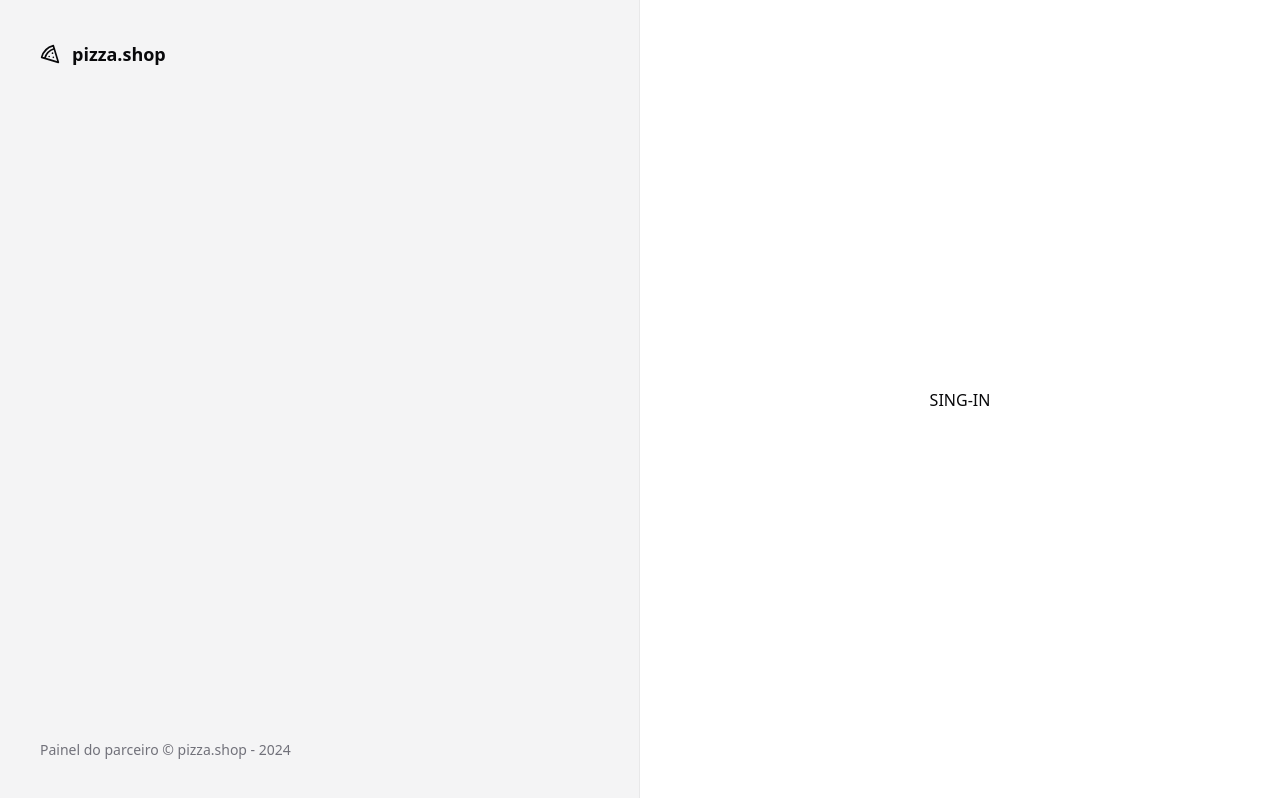
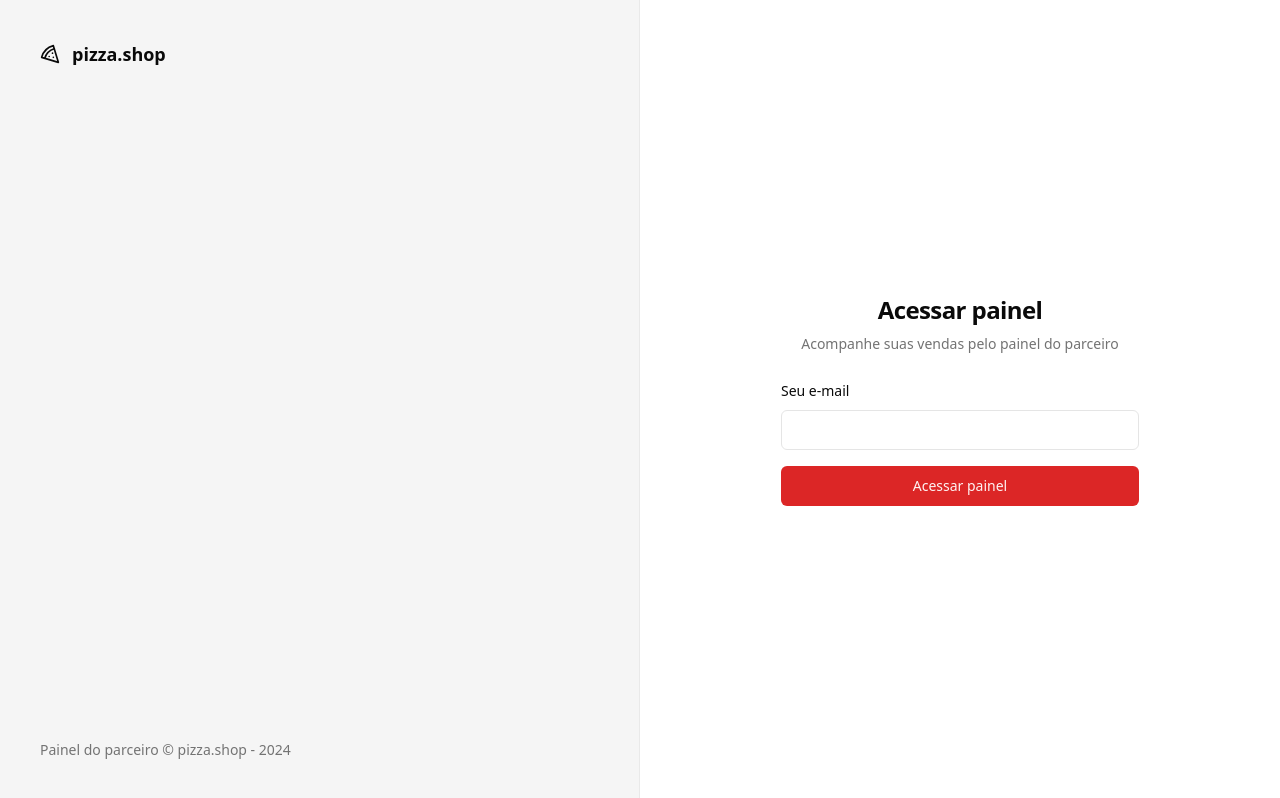
Before and after one commit to rosendo2015/Pizza-Shop, a React (Vite) app: page /sing-in in a window 1280 px wide. Built offline with nearby package versions, Linux system fonts and the light colour scheme.

Commit message:
form sign-in

```diff
--- a/package.json
+++ b/package.json
@@ -11,6 +11,7 @@
     "preview": "vite preview"
   },
   "dependencies": {
+    "@radix-ui/react-label": "^2.1.0",
     "@radix-ui/react-slot": "^1.1.0",
     "class-variance-authority": "^0.7.0",
     "clsx": "^2.1.1",
@@ -19,6 +20,7 @@
     "match-sorter": "^6.3.4",
     "react": "^18.3.1",
     "react-dom": "^18.3.1",
+    "react-helmet-async": "^2.0.5",
     "react-router-dom": "^6.24.0",
     "sort-by": "^1.2.0",
     "tailwind-merge": "^2.3.0",
--- /dev/null
+++ b/src/components/ui/input.tsx
@@ -0,0 +1,25 @@
+import * as React from 'react'
+
+import { cn } from '@/lib/utils'
+
+export interface InputProps
+  extends React.InputHTMLAttributes<HTMLInputElement> {}
+
+const Input = React.forwardRef<HTMLInputElement, InputProps>(
+  ({ className, type, ...props }, ref) => {
+    return (
+      <input
+        type={type}
+        className={cn(
+          'flex h-10 w-full rounded-md border border-input bg-background px-3 py-2 text-sm ring-offset-background file:border-0 file:bg-transparent file:text-sm file:font-medium placeholder:text-muted-foreground focus-visible:outline-none focus-visible:ring-2 focus-visible:ring-ring focus-visible:ring-offset-2 disabled:cursor-not-allowed disabled:opacity-50',
+          className,
+        )}
+        ref={ref}
+        {...props}
+      />
+    )
+  },
+)
+Input.displayName = 'Input'
+
+export { Input }
--- /dev/null
+++ b/src/components/ui/label.tsx
@@ -0,0 +1,24 @@
+import * as LabelPrimitive from '@radix-ui/react-label'
+import { cva, type VariantProps } from 'class-variance-authority'
+import * as React from 'react'
+
+import { cn } from '@/lib/utils'
+
+const labelVariants = cva(
+  'text-sm font-medium leading-none peer-disabled:cursor-not-allowed peer-disabled:opacity-70',
+)
+
+const Label = React.forwardRef<
+  React.ElementRef<typeof LabelPrimitive.Root>,
+  React.ComponentPropsWithoutRef<typeof LabelPrimitive.Root> &
+    VariantProps<typeof labelVariants>
+>(({ className, ...props }, ref) => (
+  <LabelPrimitive.Root
+    ref={ref}
+    className={cn(labelVariants(), className)}
+    {...props}
+  />
+))
+Label.displayName = LabelPrimitive.Root.displayName
+
+export { Label }
--- a/src/global.css
+++ b/src/global.css
@@ -5,66 +5,50 @@
 @layer base {
   :root {
     --background: 0 0% 100%;
-      --foreground: 240 10% 3.9%;
-
+    --foreground: 0 0% 3.9%;
     --card: 0 0% 100%;
-      --card-foreground: 240 10% 3.9%;
-
+    --card-foreground: 0 0% 3.9%;
     --popover: 0 0% 100%;
-      --popover-foreground: 240 10% 3.9%;
-
-      --primary: 240 5.9% 10%;
-      --primary-foreground: 0 0% 98%;
-
-      --secondary: 240 4.8% 95.9%;
-      --secondary-foreground: 240 5.9% 10%;
-
-      --muted: 240 4.8% 95.9%;
-      --muted-foreground: 240 3.8% 46.1%;
-
-      --accent: 240 4.8% 95.9%;
-      --accent-foreground: 240 5.9% 10%;
-
+    --popover-foreground: 0 0% 3.9%;
+    --primary: 0 72.2% 50.6%;
+    --primary-foreground: 0 85.7% 97.3%;
+    --secondary: 0 0% 96.1%;
+    --secondary-foreground: 0 0% 9%;
+    --muted: 0 0% 96.1%;
+    --muted-foreground: 0 0% 45.1%;
+    --accent: 0 0% 96.1%;
+    --accent-foreground: 0 0% 9%;
     --destructive: 0 84.2% 60.2%;
     --destructive-foreground: 0 0% 98%;
-
-      --border: 240 5.9% 90%;
-      --input: 240 5.9% 90%;
-      --ring: 240 10% 3.9%;
-
+    --border: 0 0% 89.8%;
+    --input: 0 0% 89.8%;
+    --ring: 0 72.2% 50.6%;
     --radius: 0.5rem;
   }
 
   .dark {
-      --background: 240 10% 3.9%;
+    --background: 0 0% 3.9%;
     --foreground: 0 0% 98%;
-
-      --card: 240 10% 3.9%;
+    --card: 0 0% 3.9%;
     --card-foreground: 0 0% 98%;
-
-      --popover: 240 10% 3.9%;
+    --popover: 0 0% 3.9%;
     --popover-foreground: 0 0% 98%;
-
-      --primary: 0 0% 98%;
-      --primary-foreground: 240 5.9% 10%;
-
-      --secondary: 240 3.7% 15.9%;
+    --primary: 0 72.2% 50.6%;
+    --primary-foreground: 0 85.7% 97.3%;
+    --secondary: 0 0% 14.9%;
     --secondary-foreground: 0 0% 98%;
-
-      --muted: 240 3.7% 15.9%;
-      --muted-foreground: 240 5% 64.9%;
-
-      --accent: 240 3.7% 15.9%;
+    --muted: 0 0% 14.9%;
+    --muted-foreground: 0 0% 63.9%;
+    --accent: 0 0% 14.9%;
     --accent-foreground: 0 0% 98%;
-
     --destructive: 0 62.8% 30.6%;
     --destructive-foreground: 0 0% 98%;
-
-      --border: 240 3.7% 15.9%;
-      --input: 240 3.7% 15.9%;
-      --ring: 240 4.9% 83.9%;
+    --border: 0 0% 14.9%;
+    --input: 0 0% 14.9%;
+    --ring: 0 72.2% 50.6%;
   }
 }
+
 
   @layer base {
     * {
--- a/src/pages/_layouts/auth.tsx
+++ b/src/pages/_layouts/auth.tsx
@@ -4,7 +4,7 @@
 export function AuthLayout() {
   return (
     <div className="grid min-h-screen grid-cols-2">
-      <div className="flex h-full flex-col justify-between border-r border-x-foreground/5 bg-muted p-10 text-muted-foreground">
+      <div className="flex h-full flex-col justify-between border-r border-foreground/5 bg-muted p-10 text-muted-foreground">
         <div className="flex items-center gap-3 text-lg text-foreground">
           <Pizza className="h-5 w-5" />
           <span className="font-semibold">pizza.shop</span>
--- a/src/pages/auth/sing-in.tsx
+++ b/src/pages/auth/sing-in.tsx
@@ -1,3 +1,31 @@
+import { Button } from '@/components/ui/button'
+import { Input } from '@/components/ui/input'
+import { Label } from '@/components/ui/label'
+
 export function SingIn() {
-  return <h1>SING-IN</h1>
+  return (
+    <>
+      <div className="p-8">
+        <div className="flex w-[358px] flex-col justify-center gap-6">
+          <div className="flex flex-col gap-2 text-center">
+            <h1 className="text-2xl font-semibold tracking-tight">
+              Acessar painel
+            </h1>
+            <p className="text-sm text-muted-foreground">
+              Acompanhe suas vendas pelo painel do parceiro
+            </p>
+          </div>
+          <form className="space-y-4">
+            <div className="space-y-2">
+              <Label htmlFor="email">Seu e-mail</Label>
+              <Input id="email" type="email" />
+            </div>
+            <Button type="submit" className="w-full">
+              Acessar painel
+            </Button>
+          </form>
+        </div>
+      </div>
+    </>
+  )
 }
```
Also changed, not shown: 1 other file (tests, documents, lock files or other folders). Lines whose indentation alone changed are shown as unchanged.
